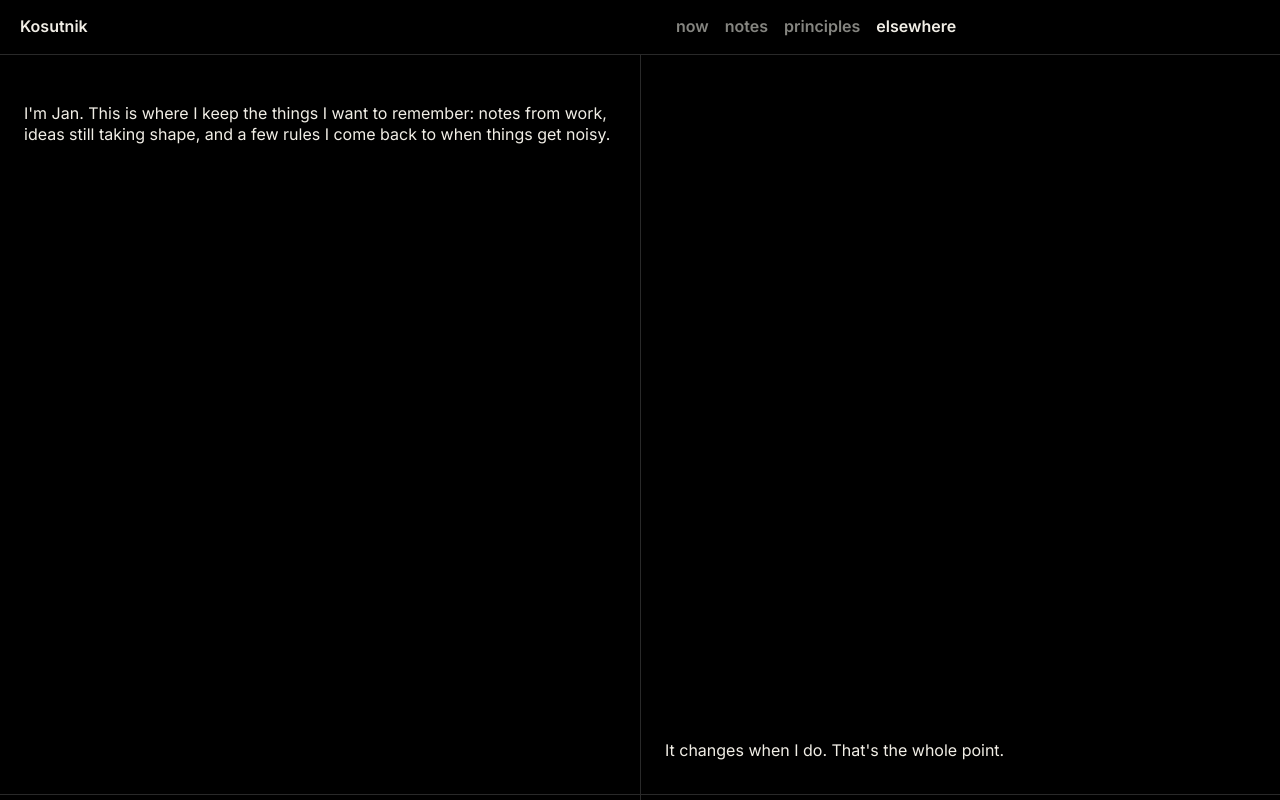
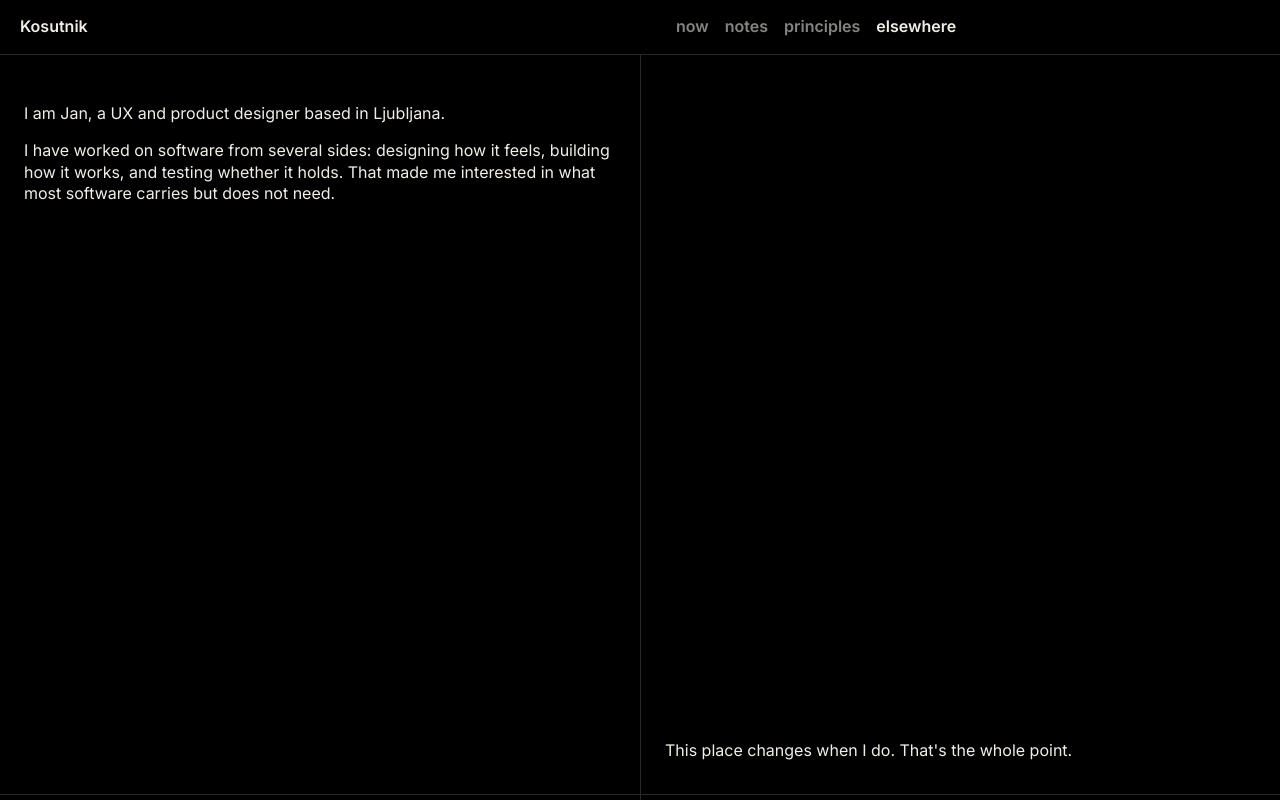
Before and after one commit to JanKosutnik/Kosutnik, a Next.js app: page / in a window 1280 px wide. Shown: the top 800 px of the page. Built offline with nearby package versions, Linux system fonts and the light colour scheme.

Commit message:
Refine personal introduction

```diff
--- a/app/v1/V1Site.tsx
+++ b/app/v1/V1Site.tsx
@@ -31,10 +31,13 @@ export default function V1Site({ homeHref = '/', color = false }: { homeHref?: s
 
       <section className={`${styles.grid} ${styles.intro}`} aria-labelledby="intro-title">
         <h1 id="intro-title">
-          I&apos;m Jan. This is where I keep the things I want to remember: notes from work, ideas still taking shape,
-          and a few rules I come back to when things get noisy.
+          <span>I am Jan, a UX and product designer based in Ljubljana.</span>
+          <span>
+            I have worked on software from several sides: designing how it feels, building how it works, and testing
+            whether it holds. That made me interested in what most software carries but does not need.
+          </span>
         </h1>
-        <p>It changes when I do. That&apos;s the whole point.</p>
+        <p>This place changes when I do. That&apos;s the whole point.</p>
       </section>
 
       <section className={styles.grid} id="now">
--- a/app/v1/v1.module.css
+++ b/app/v1/v1.module.css
@@ -111,8 +111,9 @@
 
 .color .intro { min-height: calc(100vh - 3.75rem); }
 .color .intro h1 {
-  display: flex;
-  align-items: flex-start;
+  display: grid;
+  align-content: start;
+  gap: 1rem;
 }
 
 .color .intro p {
```
